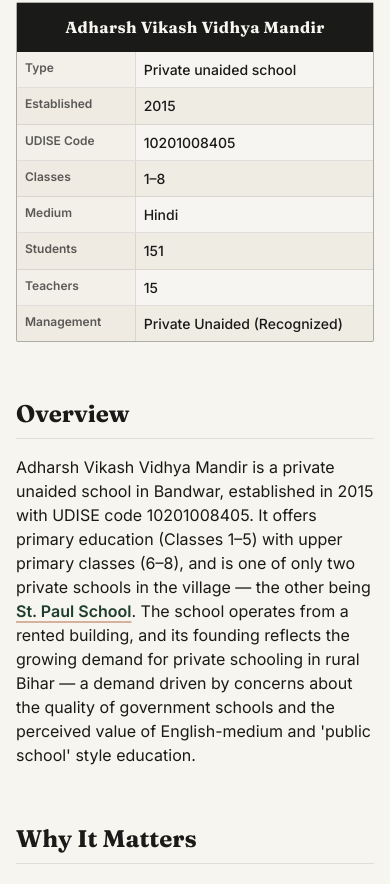
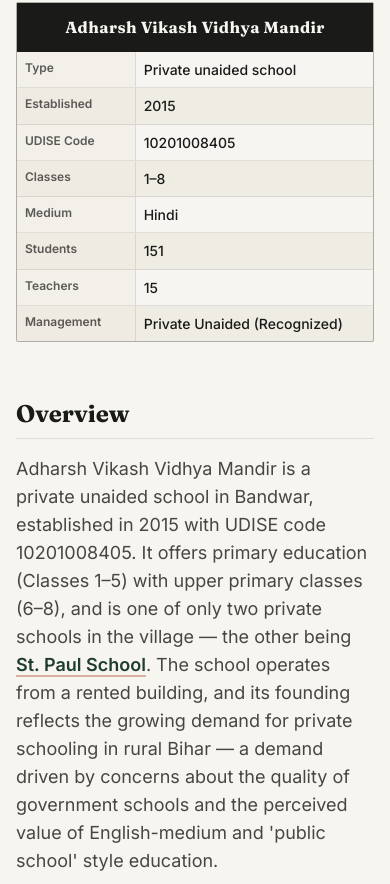
Before and after one commit to ravirajhere/Bandwar, a Next.js app: page /article/adharsh-vikash in a window 390 px wide. Shown: the part 1109-1993 px from the top of the page. Built offline with nearby package versions, Linux system fonts and the light colour scheme.

Commit message:
Update page.tsx

```diff
--- a/src/app/article/[id]/page.tsx
+++ b/src/app/article/[id]/page.tsx
@@ -106,51 +106,52 @@ export default async function ArticlePage({ params }: { params: Promise<{ id: st
           </p>
 
           {article.hero && (
-            <div className="relative w-full h-[300px] md:h-[400px] lg:h-[500px] rounded-xl overflow-hidden mb-8 shadow-sm">
+            <div className="relative w-full h-[300px] md:h-[400px] lg:h-[500px] rounded-sm overflow-hidden mb-8 border border-primary/10 shadow-sm">
               <Image
                 src={`/${article.hero}`}
                 alt={article.title}
                 fill
-                sizes="(max-width: 1024px) 100vw, 800px" // 👈 Performance Fix
+                sizes="(max-width: 1024px) 100vw, 800px"
                 className="object-cover"
                 priority
               />
             </div>
           )}
 
-          <p className="text-lg md:text-xl text-primary/80 leading-relaxed font-medium bg-surface p-6 rounded-lg border-l-4 border-accent">
+          <p className="text-lg md:text-xl text-primary/80 leading-relaxed font-medium bg-surface p-6 rounded-sm border-l-4 border-accent">
             {article.summary}
           </p>
         </header>
 
         {/* Content & Infobox */}
-        {/* 3. Layout Expert: flow-root prevents text from wrapping under floated Infobox */}
-        <div className="flow-root text-primary leading-relaxed">
+        <div className="flow-root text-primary leading-relaxed mt-8">
           {article.infobox && <Infobox data={article.infobox} title={article.title} />}
 
-          <div className="space-y-8">
+          {/* 👇 Yahan 'article-content' class add ki hai taaki typography apply ho */}
+          <div className="space-y-8 article-content">
             {article.content.map((block: { heading: string, text: string }, index: number) => (
               <section key={index} id={generateAnchorId(block.heading)} className="scroll-mt-24">
-                <h2 className="font-serif text-2xl font-bold text-primary mb-4 border-b border-primary/10 pb-2">
+                <h2 className="font-serif text-2xl md:text-3xl font-bold text-primary mb-4 pb-2 border-b border-primary/10">
                   {block.heading}
                 </h2>
-                <p className="text-base md:text-lg">
+                {/* Yahan humne text ko ek div me wrap kiya hai taaki base CSS apply ho */}
+                <div className="text-primary/80 text-lg">
                   <WikiText text={block.text} />
-                </p>
+                </div>
               </section>
             ))}
           </div>
         </div>
 
         {/* FAQs */}
-        <div id="faqs" className="scroll-mt-24 mt-12">
+        <div id="faqs" className="scroll-mt-24 mt-16">
           {article.faqs && article.faqs.length > 0 && (
             <FaqAccordion faqs={article.faqs} />
           )}
         </div>
 
         {/* Footer Info */}
-        <div className="mt-12 pt-6 border-t border-primary/10 text-sm text-primary/50 flex flex-col md:flex-row justify-between items-center gap-4">
+        <div className="mt-16 pt-6 border-t border-primary/10 text-sm text-primary/50 flex flex-col md:flex-row justify-between items-center gap-4">
           <span>Last updated: {article.lastUpdated}</span>
           <span className="font-medium">Bandwar Village Archive</span>
         </div>
```
